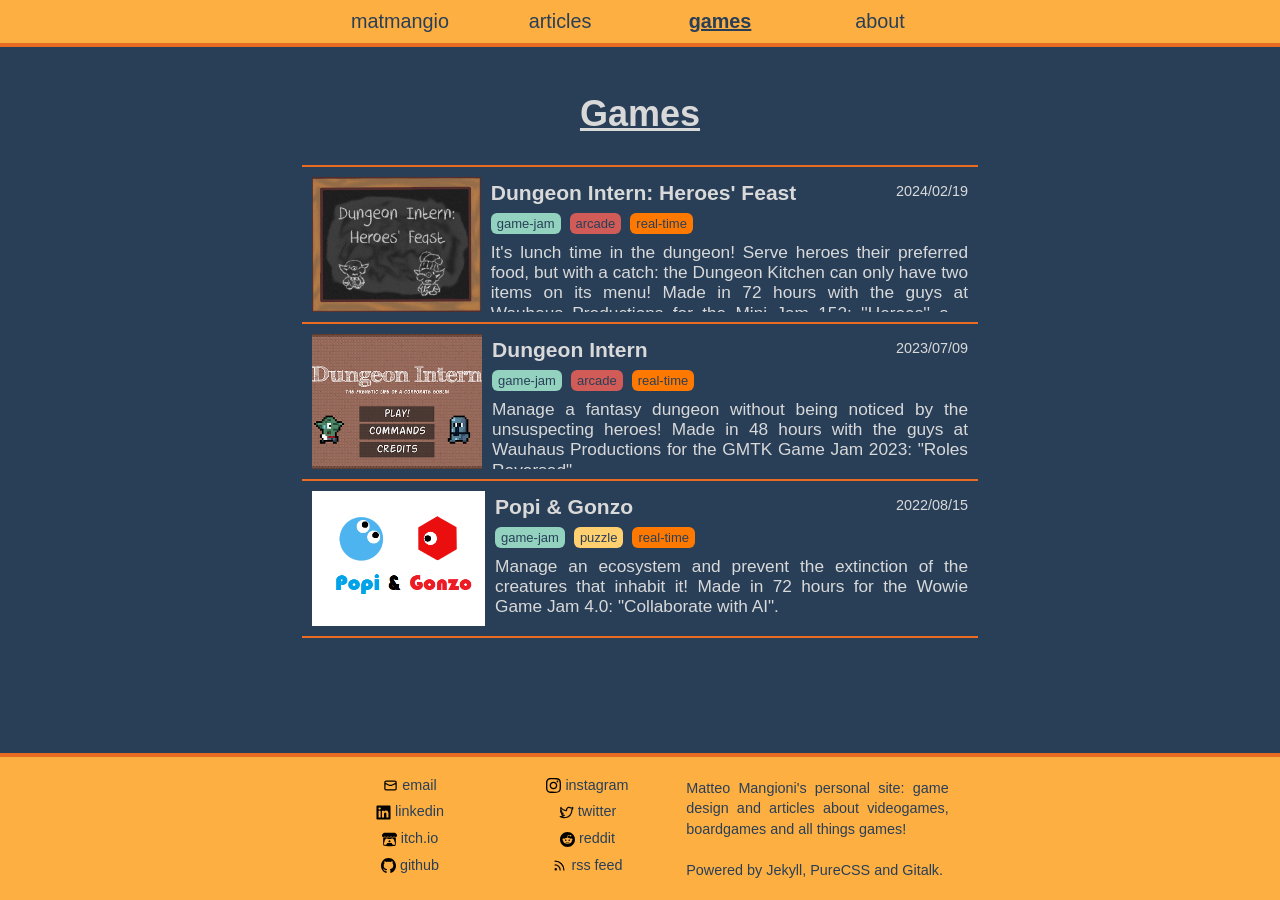
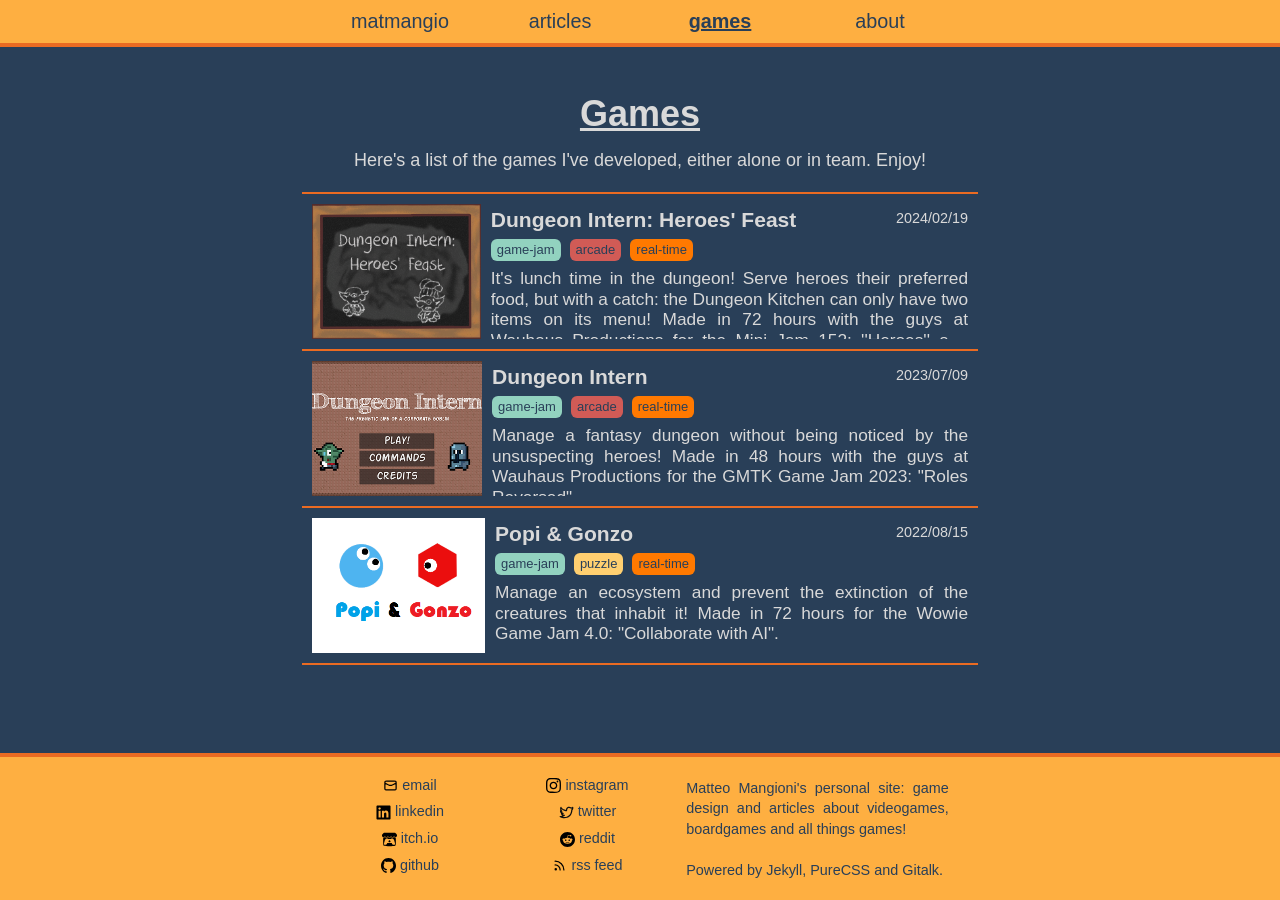
Before and after one commit to matmangio/matmangio.github.io, a Jekyll site: the page built from games.html, in a window 1280 px wide. Built offline with Jekyll 4.4.1, drawn with Linux system fonts in a browser that asks for light colours; nearby versions of some CDN libraries; some web fonts are replaced; comment, search, counter and statistics services are not loaded.

Commit message:
Update collection pages

```diff
--- a/articles.html
+++ b/articles.html
@@ -1,10 +1,11 @@
 ---
 title: articles
 ---
-<h1 class="center-text"><u>Articles</u></h1>
-<p></p>
+<h1 class="center-text" style="margin-bottom: 6px;"><u>Articles</u></h1>
 
 {% if site.posts.size > 0 %}
+    <p class="center-text" style="margin-top: 0;">Reviews, impressions and devlogs, all in a single place!</p>
+
     {% assign last_post_index = site.posts.size | minus: 1 %}
     {% assign posts = site.posts | sort: 'date' | reverse %}
     {% for i in (0..last_post_index) %}
--- a/games.html
+++ b/games.html
@@ -1,10 +1,11 @@
 ---
 title: games
 ---
-<h1 class="center-text"><u>Games</u></h1>
-<p></p>
+<h1 class="center-text" style="margin-bottom: 6px;"><u>Games</u></h1>
 
 {% if site.games.size > 0 %}
+    <p class="center-text" style="margin-top: 0;">Here's a list of the games I've developed, either alone or in team. Enjoy!</p>
+
     {% assign last_post_index = site.games.size | minus: 1 %}
     {% assign games = site.games | sort: 'date' | reverse %}
     {% for i in (0..last_post_index) %}
```
